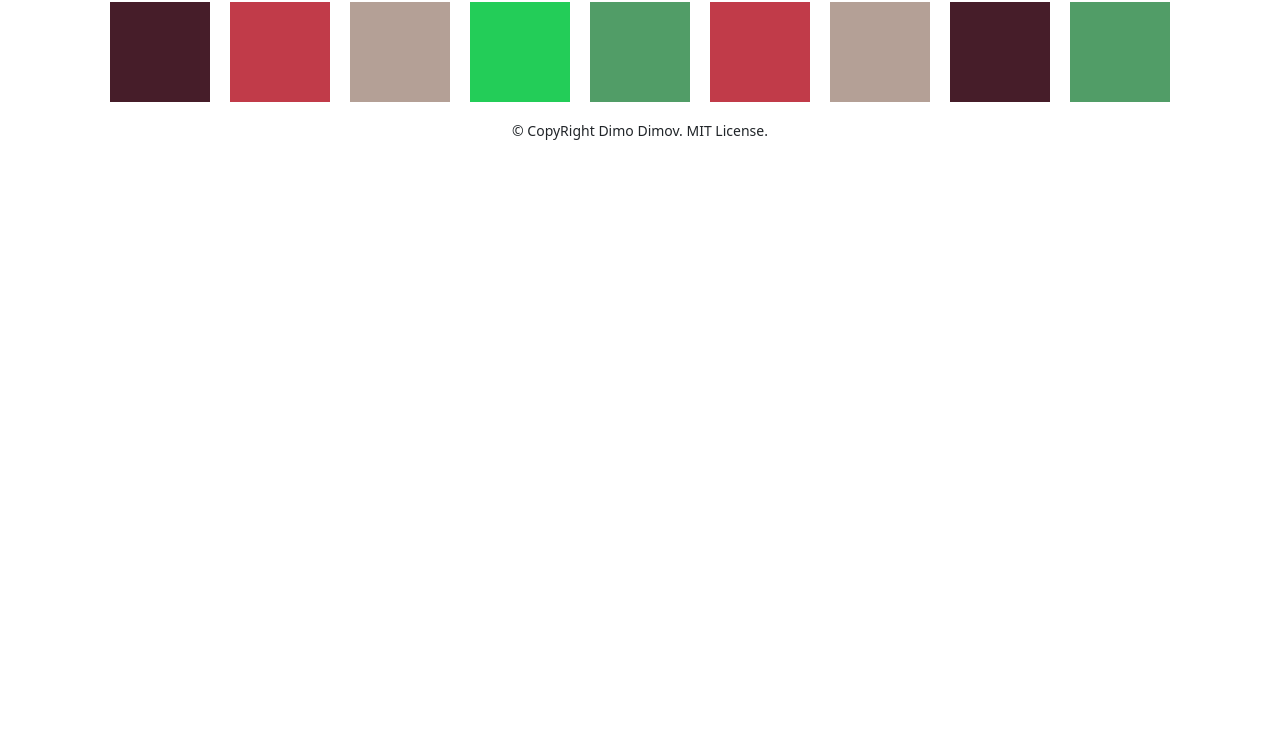
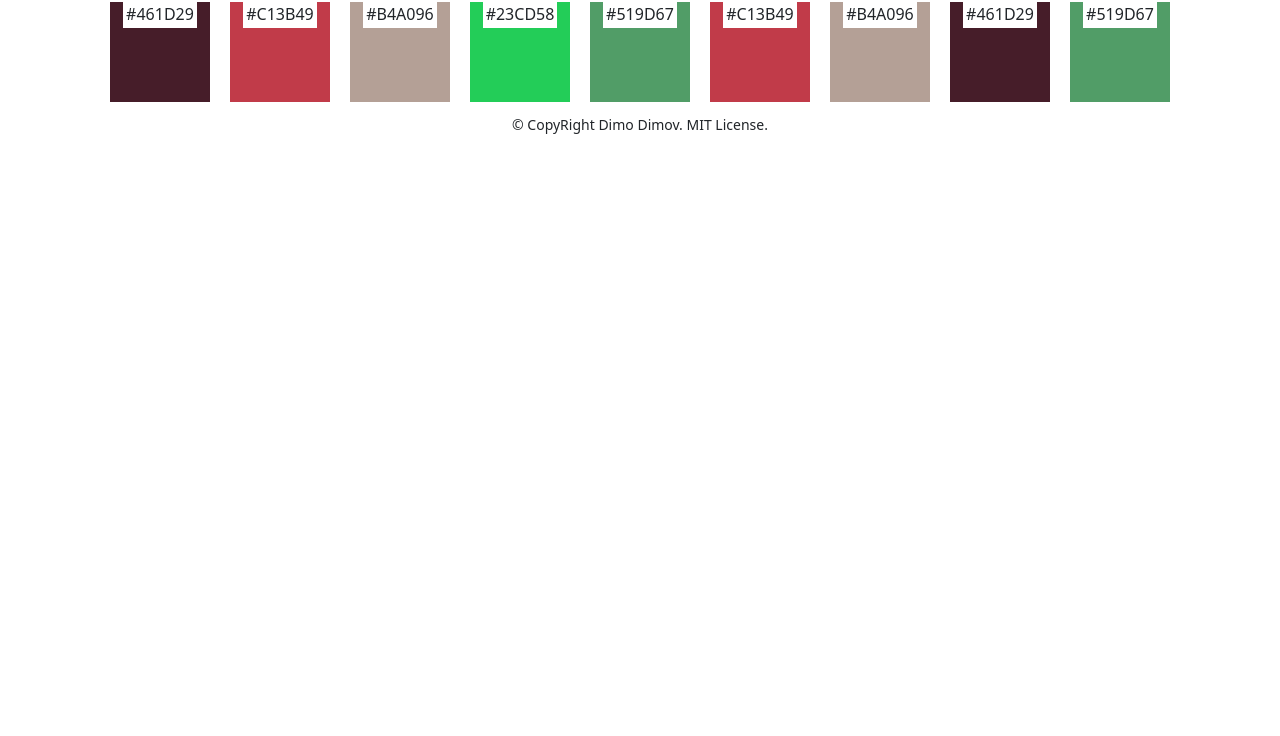
Before and after one commit to DimovDimo/memory-game, a plain HTML site: page app/index.html in a window 1280 px wide. Shown: the part 64-800 px from the top of the page. Drawn offline with Linux system fonts and the light colour scheme.

Commit message:
added span with color's name

```diff
--- a/app/resources/css/styles.css
+++ b/app/resources/css/styles.css
@@ -1,3 +1,9 @@
 body {
     text-align: center;
 }
+
+span {
+    background: white;
+    padding: 3px;
+    position: relative;
+}
--- a/app/resources/js/memory-game.js
+++ b/app/resources/js/memory-game.js
@@ -29,7 +29,10 @@ function addItemsTest() {
     for (let index = 0; index < countItems; index++) {
         let item = document.createElement(typeGameItem);
         setStyle(item);
-        setColor(item, colors[index]); // TODO: color text
+        setColor(item, colors[index]);
+        let colorName = document.createElement("span");
+        colorName.innerText = colors[index];
+        item.appendChild(colorName);
         items.push(item);
     }
 
```
